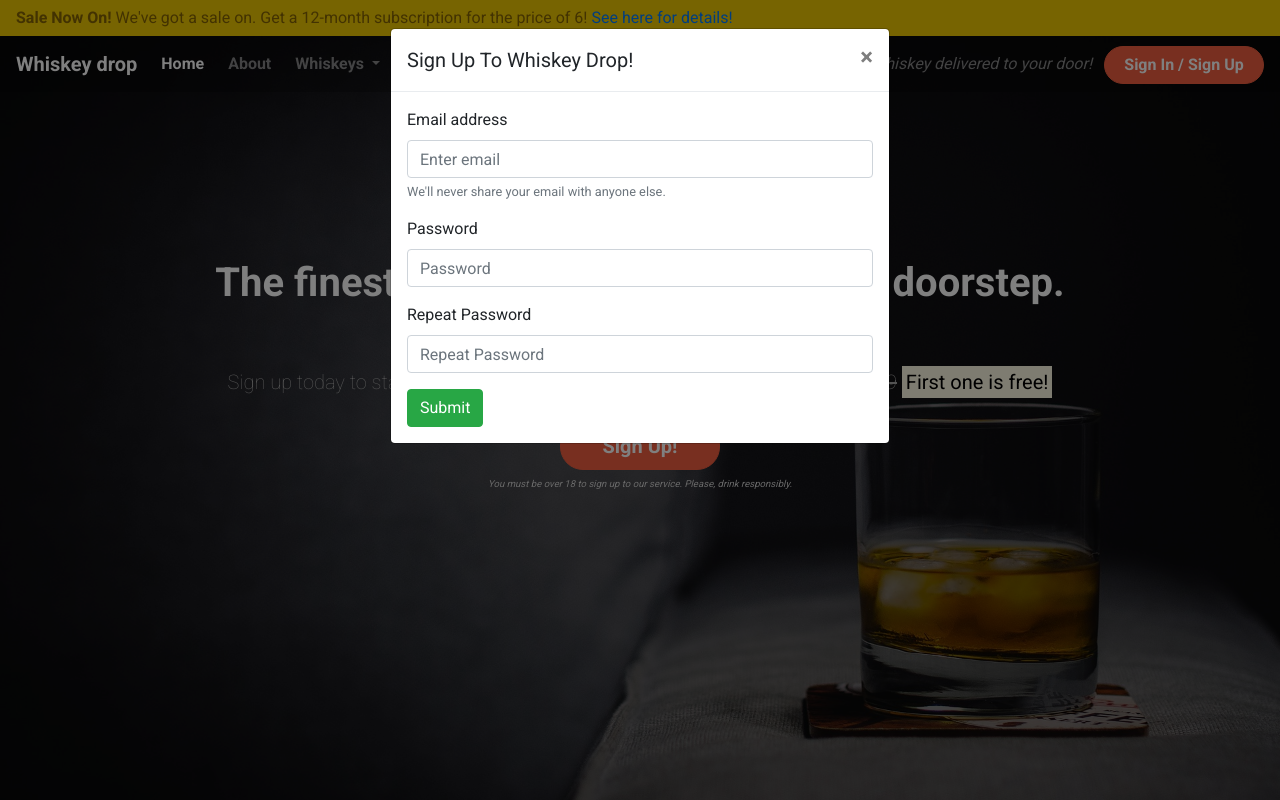
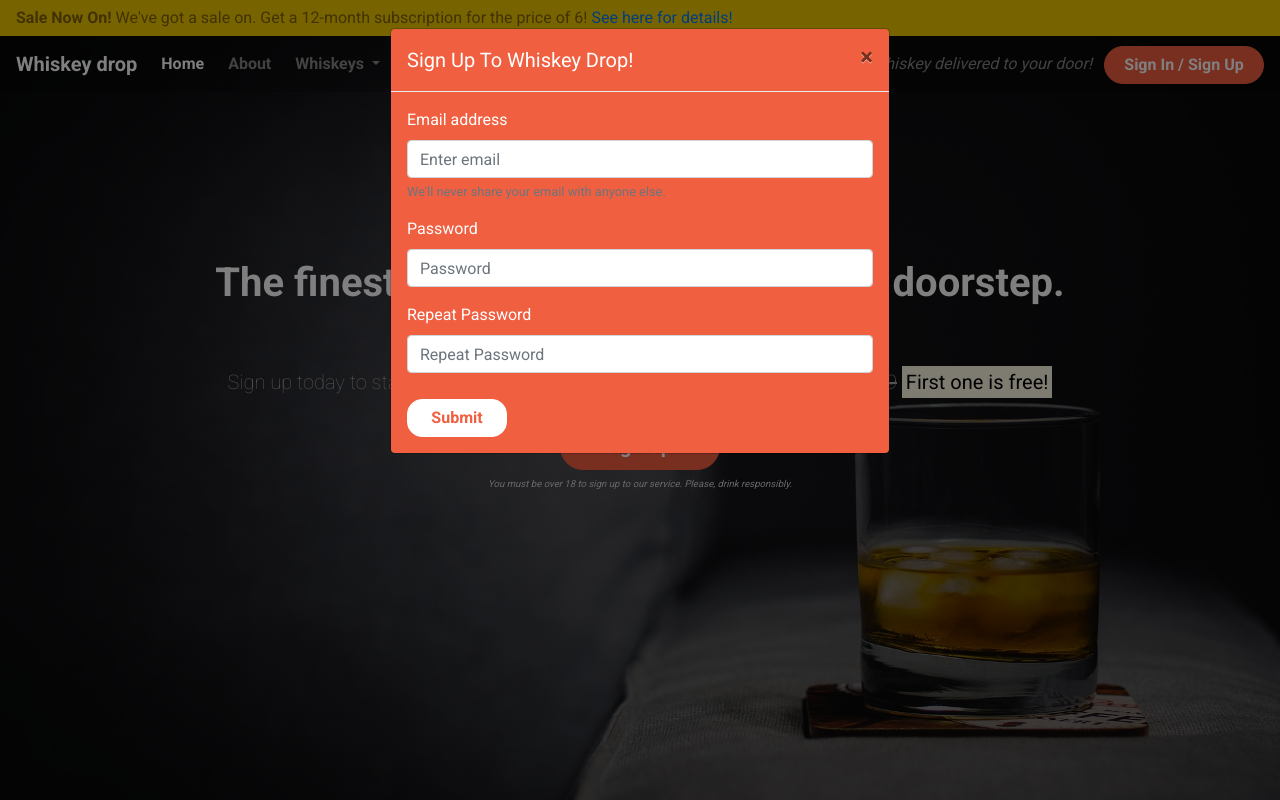
Before and after one commit to MFS4711/bootstrap-practice, a plain HTML site: page index.html in a window 1280 px wide. Both pictures are taken after a click on the button "Sign Up!". Shown: the top 800 px of the page. Drawn offline with nearby package versions, Linux system fonts and the light colour scheme.

Commit message:
added styling to Modal to align with the rest of the page

```diff
--- a/css/style.css
+++ b/css/style.css
@@ -197,3 +197,23 @@ body {
     margin-top: 10px;
     color: #f05f40;
 }
+
+.table {
+    text-align: center;
+}
+
+/* Modal */
+.modal-content {
+    background-color: #f05f40;
+    color: white;
+}
+
+.modal-content .btn {
+    background-color: white;
+    border-color: white;
+    border-radius: 15px;
+    min-width: 100px;
+    font-weight: bold;
+    margin-top: 10px;
+    color: #f05f40;
+}
--- a/index.html
+++ b/index.html
@@ -247,12 +247,13 @@
               <label for="repeatPassword">Repeat Password</label>
               <input type="password" class="form-control" id="repeatPassword" placeholder="Repeat Password">
             </div>
-            <button type="submit" class="btn btn-success">Submit</button>
+            <button type="submit" class="btn">Submit</button>
           </form>
         </div>
       </div>
     </div>
   </div>
+
   <!-- Font Awesome Kit -->
   <script src="https://kit.fontawesome.com/4c9ca76081.js" crossorigin="anonymous"></script>
 
```
